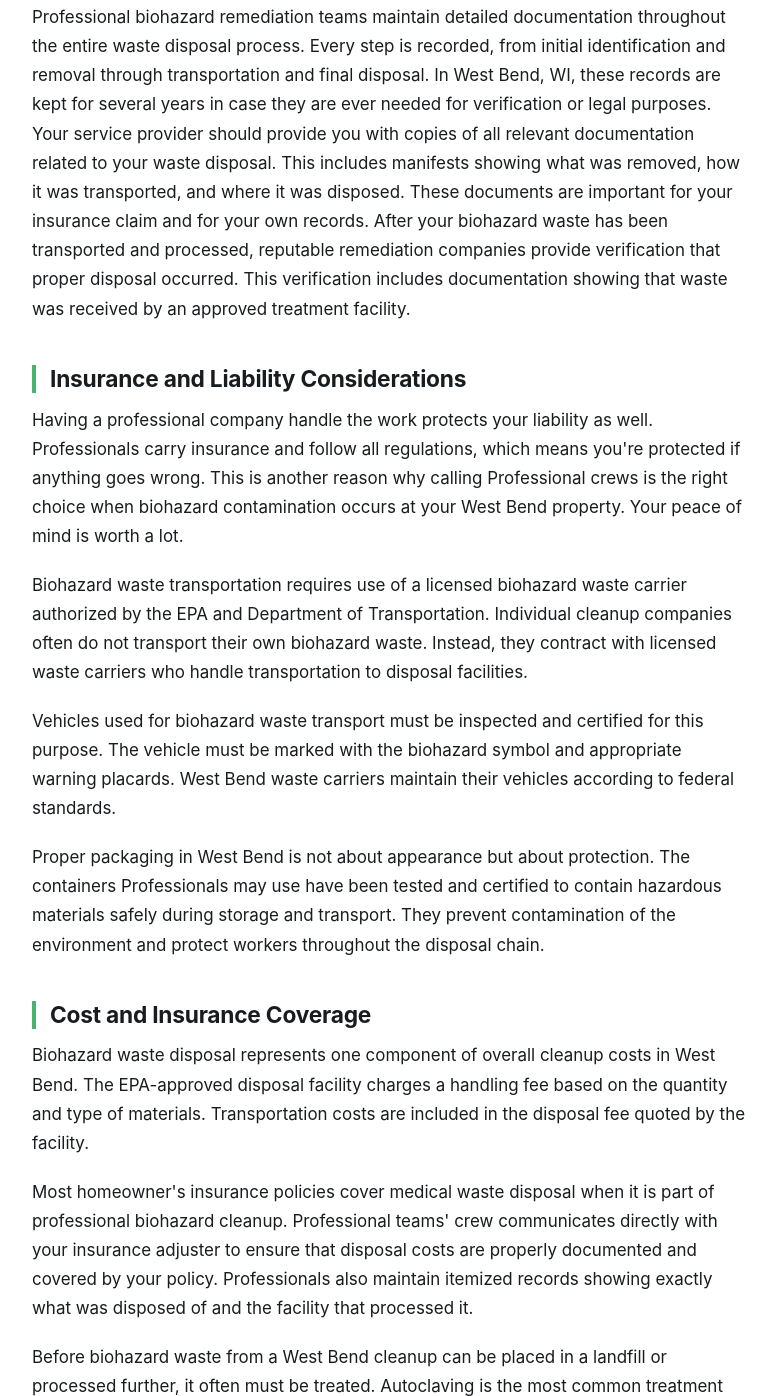
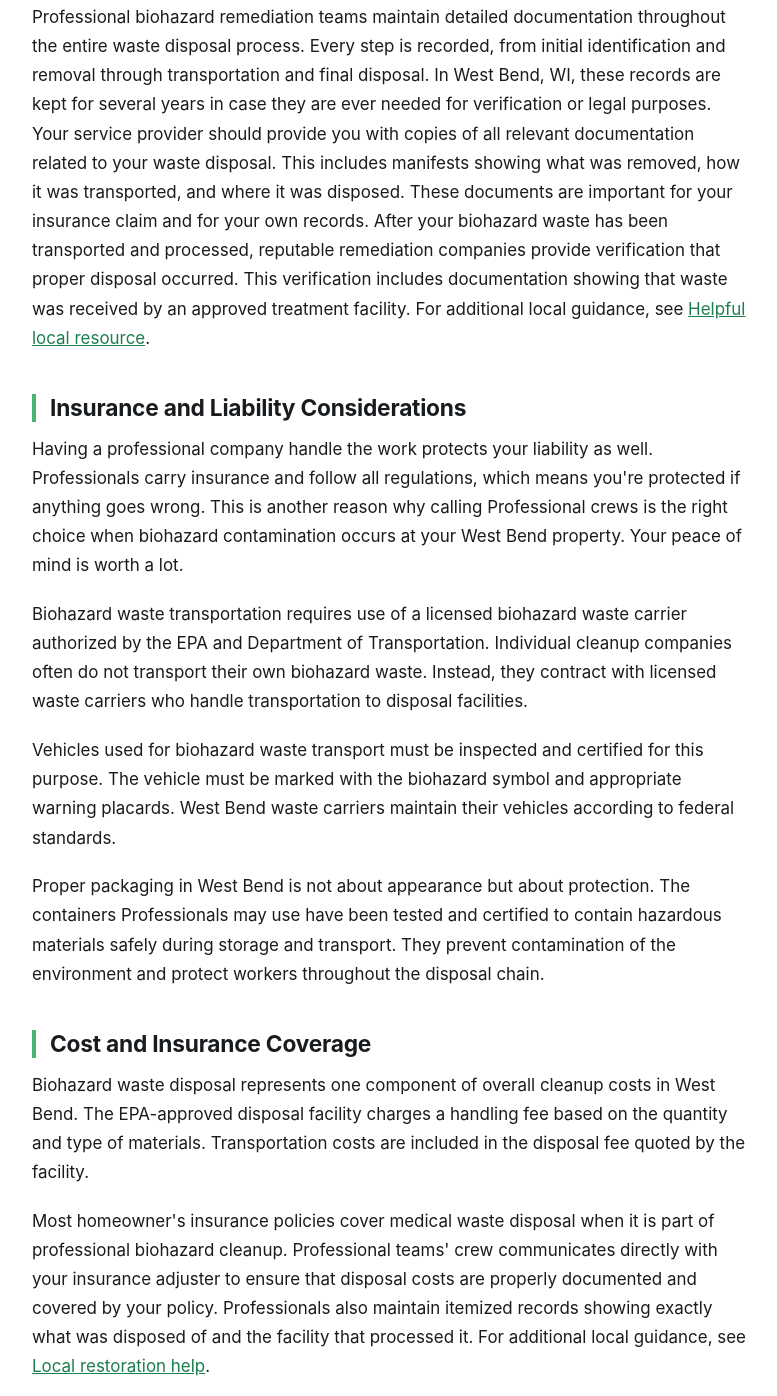
Before and after one commit to cloudstackingmasumak/cloudstacking-deploybase, a plain HTML site: page west-bend-wi-biohazard-cleanup/index.html in a window 1280 px wide. Shown: the part 1697-3093 px from the top of the page, without its empty margins (250-1027 px from the left). Drawn offline with Linux system fonts and the light colour scheme.

Commit message:
publish west-bend-wi-biohazard-cleanup

```diff
--- a/west-bend-wi-biohazard-cleanup/index.html
+++ b/west-bend-wi-biohazard-cleanup/index.html
@@ -94,7 +94,7 @@
 <p>After biohazard waste is properly disposed of in West Bend, ongoing environmental compliance typically is not required. Once biohazard materials are destroyed through incineration or equivalent methods, they no longer present environmental concerns. Your property is no longer a source of potential contamination. This clean closure allows West Bend properties to return to normal use without environmental restrictions. Professional disposal teams confirm final status of waste, allowing you to move forward with confidence that environmental obligations have been met.</p>
 <h2>Regulatory Framework and Legal Requirements</h2>
 <p>Families in West Bend, WI can trust that their disposal methods meet every regulatory standard. Professionals document all disposal activities with copies provided to property owners for their records.</p>
-<p>Professional biohazard remediation teams maintain detailed documentation throughout the entire waste disposal process. Every step is recorded, from initial identification and removal through transportation and final disposal. In West Bend, WI, these records are kept for several years in case they are ever needed for verification or legal purposes. Your service provider should provide you with copies of all relevant documentation related to your waste disposal. This includes manifests showing what was removed, how it was transported, and where it was disposed. These documents are important for your insurance claim and for your own records. After your biohazard waste has been transported and processed, reputable remediation companies provide verification that proper disposal occurred. This verification includes documentation showing that waste was received by an approved treatment facility.</p>
+<p>Professional biohazard remediation teams maintain detailed documentation throughout the entire waste disposal process. Every step is recorded, from initial identification and removal through transportation and final disposal. In West Bend, WI, these records are kept for several years in case they are ever needed for verification or legal purposes. Your service provider should provide you with copies of all relevant documentation related to your waste disposal. This includes manifests showing what was removed, how it was transported, and where it was disposed. These documents are important for your insurance claim and for your own records. After your biohazard waste has been transported and processed, reputable remediation companies provide verification that proper disposal occurred. This verification includes documentation showing that waste was received by an approved treatment facility. <span class="cloudstack-context" data-cloudstack-interlinks="v2" data-interlink-role="context">For additional local guidance, see <a href="https://servicepros.sfo3.digitaloceanspaces.com/west-bend-wi-biohazard-cleanup/index.html">Helpful local resource</a>.</span></p>
 <h2>Insurance and Liability Considerations</h2>
 <p>Having a professional company handle the work protects your liability as well. Professionals carry insurance and follow all regulations, which means you're protected if anything goes wrong. This is another reason why calling Professional crews is the right choice when biohazard contamination occurs at your West Bend property. Your peace of mind is worth a lot.</p>
 <p>Biohazard waste transportation requires use of a licensed biohazard waste carrier authorized by the EPA and Department of Transportation. Individual cleanup companies often do not transport their own biohazard waste. Instead, they contract with licensed waste carriers who handle transportation to disposal facilities.</p>
@@ -102,7 +102,7 @@
 <p>Proper packaging in West Bend is not about appearance but about protection. The containers Professionals may use have been tested and certified to contain hazardous materials safely during storage and transport. They prevent contamination of the environment and protect workers throughout the disposal chain.</p>
 <h2>Cost and Insurance Coverage</h2>
 <p>Biohazard waste disposal represents one component of overall cleanup costs in West Bend. The EPA-approved disposal facility charges a handling fee based on the quantity and type of materials. Transportation costs are included in the disposal fee quoted by the facility.</p>
-<p>Most homeowner's insurance policies cover medical waste disposal when it is part of professional biohazard cleanup. Professional teams' crew communicates directly with your insurance adjuster to ensure that disposal costs are properly documented and covered by your policy. Professionals also maintain itemized records showing exactly what was disposed of and the facility that processed it.</p>
+<p>Most homeowner's insurance policies cover medical waste disposal when it is part of professional biohazard cleanup. Professional teams' crew communicates directly with your insurance adjuster to ensure that disposal costs are properly documented and covered by your policy. Professionals also maintain itemized records showing exactly what was disposed of and the facility that processed it. <span class="cloudstack-context" data-cloudstack-interlinks="v2" data-interlink-role="context">For additional local guidance, see <a href="https://servicepros-static-wdkeo.ondigitalocean.app/west-bend-wi-biohazard-cleanup/">Local restoration help</a>.</span></p>
 <p>Before biohazard waste from a West Bend cleanup can be placed in a landfill or processed further, it often must be treated. Autoclaving is the most common treatment method. This process uses high temperature and pressure to sterilize contaminated materials, destroying any pathogens that might cause disease. In West Bend, Professional crews coordinates with licensed treatment facilities that have the proper equipment and certification.</p>
 <p>Chemical disinfection is another approved treatment method used in West Bend. Approved chemical agents break down pathogenic organisms and render the material safe for disposal. Some facilities use a combination of methods for maximum effectiveness. After treatment, the waste is no longer considered regulated medical waste in many cases, though proper disposal documentation remains necessary. In West Bend, tracking and documentation of treatment is essential for legal compliance.</p>
 <h2>Medical Waste Incineration Facilities</h2>
@@ -116,5 +116,6 @@
 <p class="cta-row"><a class="cta" style="background:var(--a);color:#fff" href="tel:+18778124220">Call (877) 812-4220 now</a></p>
 </div></main>
 
+<section class="related cloudstack-related" data-cloudstack-interlinks="v2" data-interlink-role="bottom"><div class="wrap"><h2>More West Bend biohazard cleanup resources</h2><div class="rgrid"><a class="rcard" href="https://sp-anoka-fire-damage.edgeone.cool/west-bend-wi-biohazard-cleanup/index.html" data-interlink-role="bottom-link">More local information</a><a class="rcard" href="https://servicepros-guides.web.app/west-bend-wi-biohazard-cleanup/" data-interlink-role="bottom-link">See more local help</a><a class="rcard" href="https://west-bend-wi-biohazard-cleanup-d1bb71.gitlab.io/" data-interlink-role="bottom-link">Helpful local resource</a><a class="rcard" href="https://servicepros-static.pandastack.app/west-bend-wi-biohazard-cleanup/index.html" data-interlink-role="bottom-link">Local restoration help</a></div></div></section>
 <footer class="site"><div class="wrap"><p class="res">Helpful resources: <a href="https://www.redcross.org/" rel="nofollow">Red Cross</a> · <a href="https://iicrc.org/" rel="nofollow">IICRC standards</a> · <a href="https://www.ready.gov/" rel="nofollow">Ready.gov</a></p><p><a href="index.html">More West Bend biohazard cleanup guides</a></p><p><a href="https://biohazardcleanupwestbendwi.us">biohazardcleanupwestbendwi.us</a></p><p style="opacity:.7">West Bend Biohazard Cleanup · West Bend, WI</p></div></footer>
 </body></html>
```
